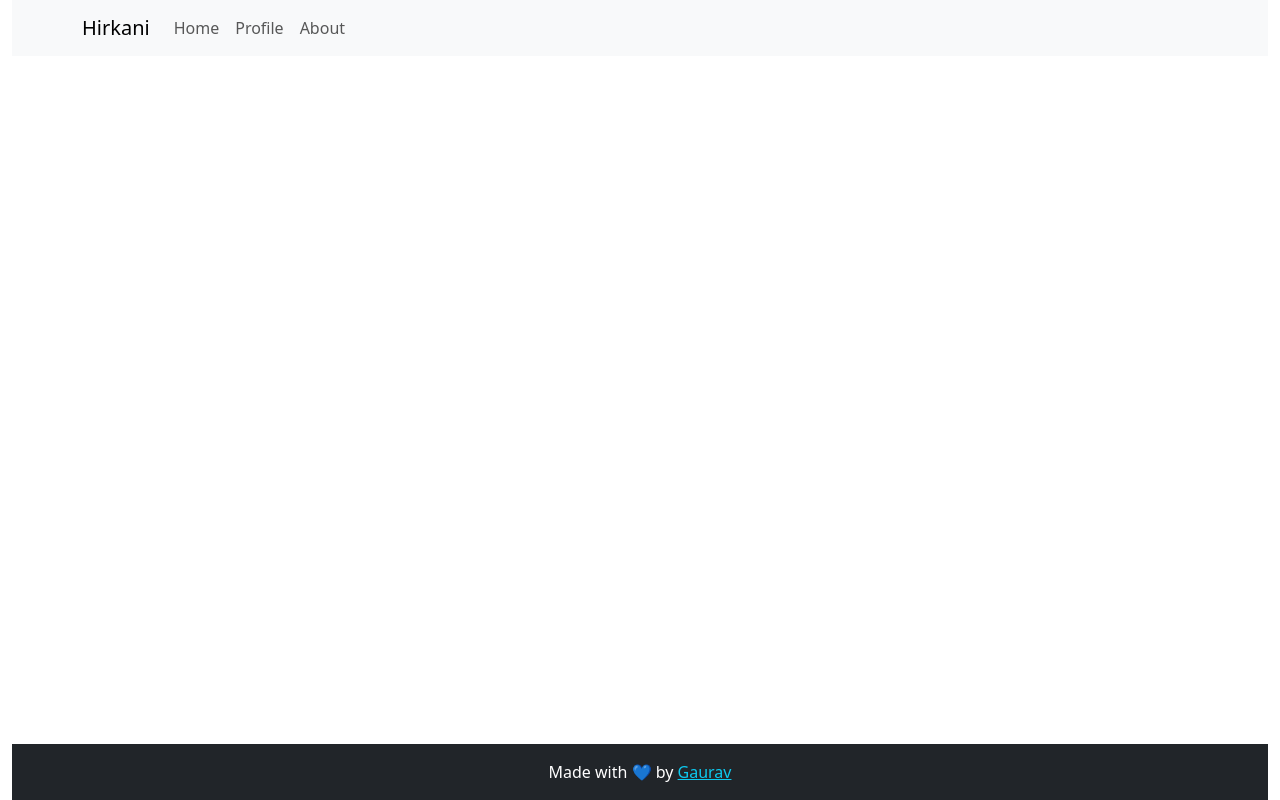
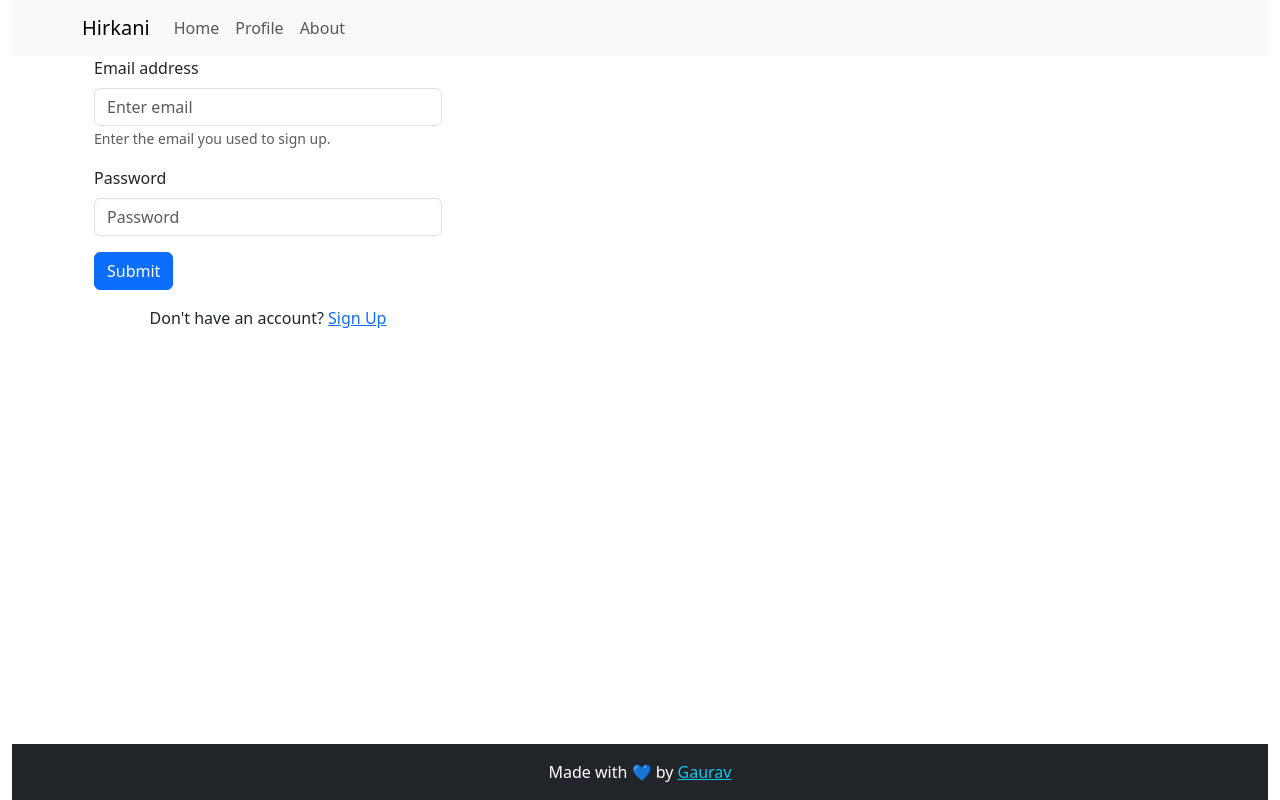
Before and after one commit to gauravwarad/project-hirkani-frontend, a React (Vite) app in the folder hirkani/: page /login in a window 1280 px wide. Built offline with nearby package versions, Linux system fonts and the light colour scheme.

Commit message:
login works yay

```diff
--- a/hirkani/package.json
+++ b/hirkani/package.json
@@ -10,6 +10,7 @@
     "preview": "vite preview"
   },
   "dependencies": {
+    "axios": "^1.8.1",
     "bootstrap": "^5.3.3",
     "react": "^19.0.0",
     "react-bootstrap": "^2.10.9",
--- a/hirkani/src/App.jsx
+++ b/hirkani/src/App.jsx
@@ -7,6 +7,8 @@ import 'bootstrap/dist/css/bootstrap.min.css';
 import { BrowserRouter as Router, Routes, Route } from "react-router-dom";
 import Signup from './components/Signup/Signup';
 import { Container, Row, Col } from 'react-bootstrap';
+import ProtectedLayout from './components/Auxiliary/ProtectedLayout';
+import ProfilePage from './components/ProfilePage/ProfilePage';
 
 function App() {
 
@@ -17,8 +19,14 @@ function App() {
         <Row className="flex-grow-1">
           <Col>
             <Routes>
-              <Route path="/" element={<Login />} />
-              <Route path="/signup" element={<Signup />} />
+                {/* Public Routes */}
+                <Route path="/" element={<Login />} />
+                <Route path="/login" element={<Login />} />
+                <Route path="/signup" element={<Signup />} />
+
+                <Route element={<ProtectedLayout />}>
+                    <Route path="/profile" element={<ProfilePage />} />
+                </Route>
             </Routes>
           </Col>
         </Row>
--- a/hirkani/src/components/Login/Login.jsx
+++ b/hirkani/src/components/Login/Login.jsx
@@ -4,17 +4,53 @@ import Container from "react-bootstrap/Container";
 import Row from "react-bootstrap/Row";
 import Col from "react-bootstrap/Col";
 import { Link } from "react-router-dom";
-import React from 'react'
+import React from 'react';
+import { useState } from "react";
+import { useNavigate } from "react-router-dom";
+import axios from 'axios'
 // import "./Login.css"
 const Login = () => {
+  const [email, setEmail] = useState("");
+  const [password, setPassword] = useState("");
+  const [error, setError] = useState("")
+  const navigate = useNavigate();
+
+  const handleSubmit = async(e) =>    {
+      e.preventDefault();
+      setError("");
+
+      try{
+          console.log("here")
+          console.log(email)
+          console.log(password)
+          const formData = new FormData();
+          formData.append("username", email);
+          formData.append("password", password);
+          const response = await axios.post('http://127.0.0.1:8000/auth/jwt/login',
+            formData,
+            {
+                headers: { "Content-Type": "multipart/form-data" },
+            }
+          );
+          // const response = await axios.get
+          console.log(response.data)
+          const token = response.data.access_token;
+          localStorage.setItem('access_token', token);
+          navigate("/profile") // change this to home..
+      }
+      catch (err) {
+          setError("something went wrong, sorry!")
+      }
+
+  }
     return (
         <Container className="d-flex justify-content-center">
           <Row className="w-100">
             <Col xs={12} sm={8} md={6} lg={4}> {/* Adjust width on different screens */}
-              <Form>
+              <Form onSubmit={handleSubmit}>
                 <Form.Group className="mb-3" controlId="formBasicEmail">
                   <Form.Label>Email address</Form.Label>
-                  <Form.Control type="email" placeholder="Enter email" />
+                  <Form.Control type="email" placeholder="Enter email" value={email} onChange={(e) => setEmail(e.target.value)} required/>
                   <Form.Text className="text-muted">
                     Enter the email you used to sign up.
                   </Form.Text>
@@ -22,9 +58,9 @@ const Login = () => {
 
                 <Form.Group className="mb-3" controlId="formBasicPassword">
                   <Form.Label>Password</Form.Label>
-                  <Form.Control type="password" placeholder="Password" />
+                  <Form.Control type="password" placeholder="Password" value={password} onChange={(e) => setPassword(e.target.value)} required/>
                 </Form.Group>
-
+                {error && <p className='text-danger'>{error}</p>}
                 <Button variant="primary" type="submit">
                   Submit
                 </Button>
```
Also changed, not shown: 1 other file (tests, documents, lock files or other folders).
